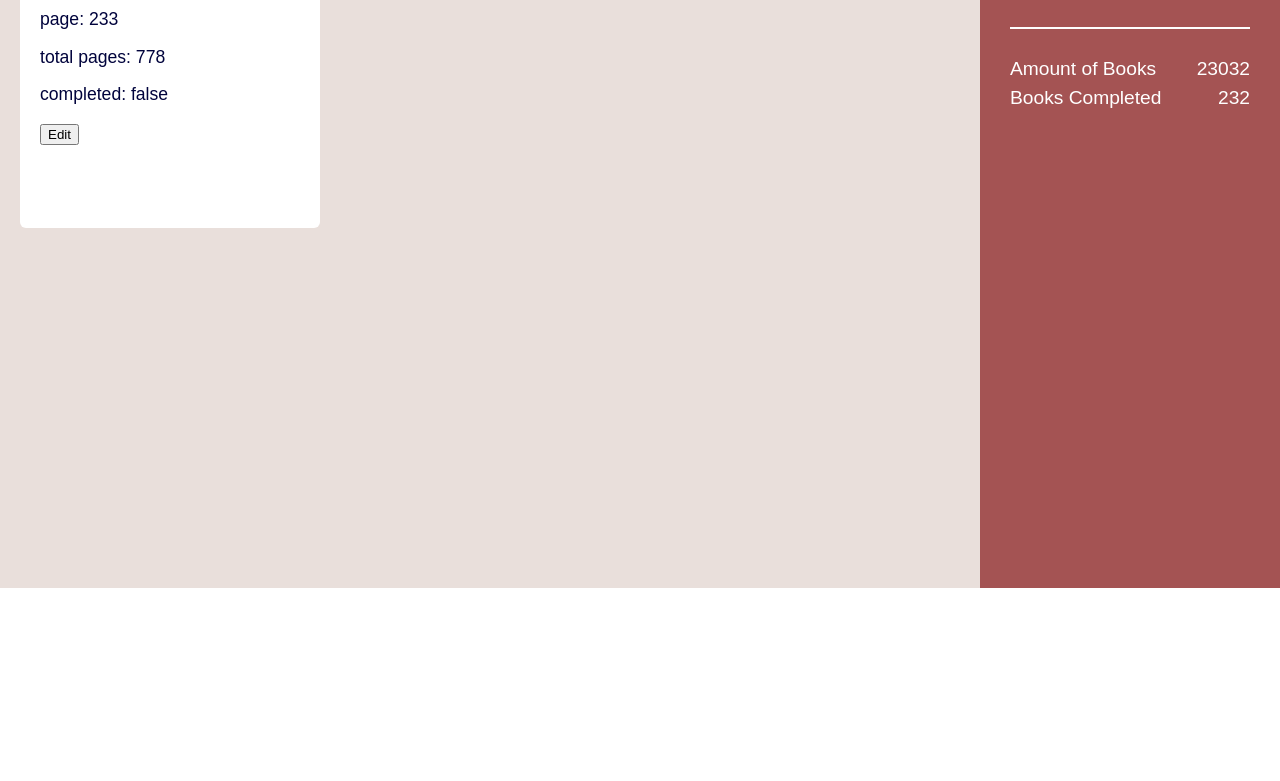
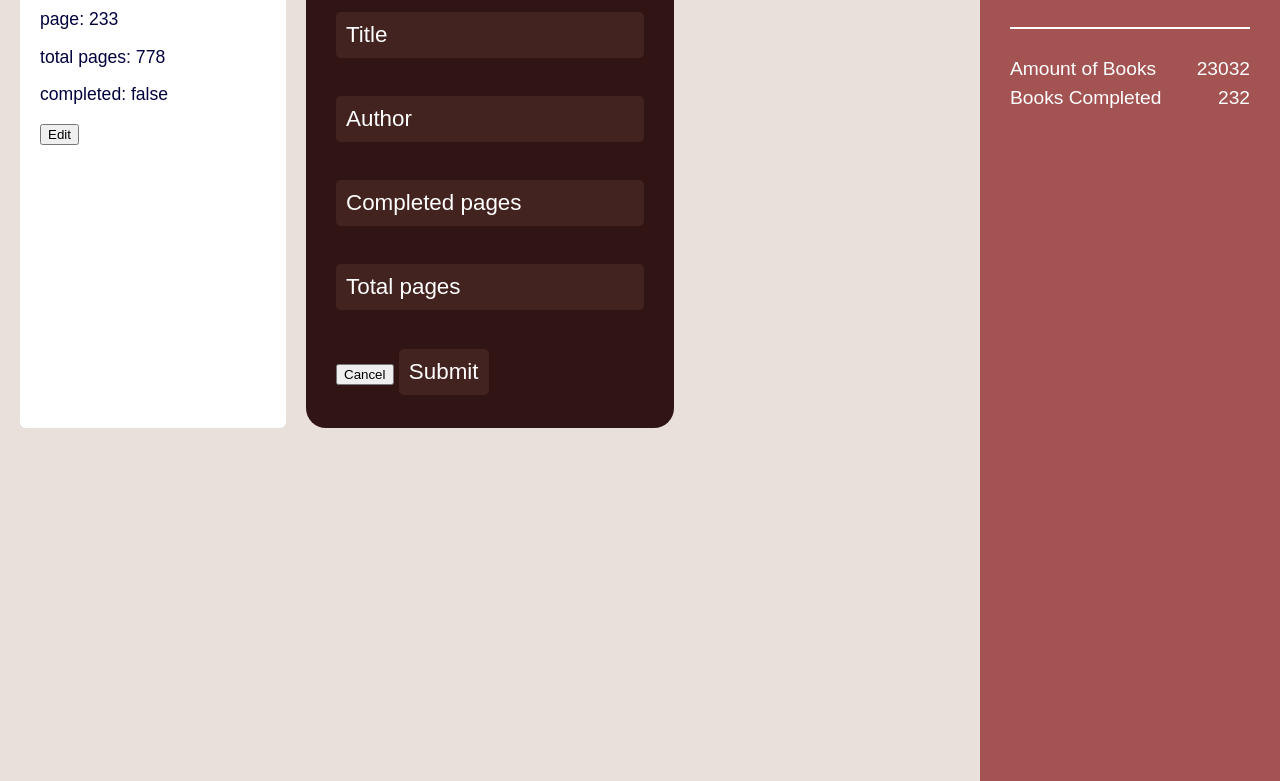
Before and after one commit to Kessius00/library, a plain HTML site: page index.html in a window 1280 px wide. Shown: the part 212-993 px from the top of the page. Before the commit the page ends 800 px from the top, so only its background shows below. Drawn offline with Linux system fonts and the light colour scheme; a web font is replaced by a local one.

Commit message:
Add form styling

```diff
--- a/index.html
+++ b/index.html
@@ -33,6 +33,24 @@
                 <button>Edit</button>
             </div>
 
+            <div class="newBookForm">
+                <form action="get" id="bookForm">
+                    <h2>What book?</h2>
+                    <input type="text" placeholder="Title" id="title" required>
+                    <input type="text" placeholder="Author" id="author" required>
+                    <input type="number" name="completedPages" id="completedPages" max="99999999" placeholder="Completed pages" required>
+                    <input type="number" name="totPages" id="totPages" max="99999999" placeholder="Total pages" required>
+                <div>
+                        <button id="cancel">Cancel</button>
+                        <input id="submit" type="submit">
+                    </div>
+
+
+
+
+                </form>
+            </div>
+
 
         </div>
 
@@ -51,20 +69,11 @@
 
         </div>
 
+
+
+
         <!-- <div class="footer">
             <p>Made By <a href="https://github.com/Kessius00" target="_blank">Kessius</a>!</p>
-        </div> -->
-
-        <!-- <div class="newBookForm">
-            <form action="get">
-                <input type="text" placeholder="Title" id="title">
-                <input type="text" placeholder="Author" id="author">
-                <input type="number" name="totPages" id="totPages">
-                <input type="number" name="completedPages" id="completedPages">
-                <button id="cancel">Cancel</button>
-                <button id="submit" type="submit">Submit</button>
-
-            </form>
         </div> -->
     </div>
 </body>
--- a/script.js
+++ b/script.js
@@ -1,3 +1,22 @@
+// constants
+// clickable
+const addBookBtn = document.querySelector('.addBook');
+
+const formCancel = document.querySelector('#cancel');
+const formSubmit = document.querySelector('#submit');
+const
+
+
+// changable
+const amountOfBooks = document.querySelector('.amountOfBooks p');
+const completedBooks = document.querySelector('.booksCompleted p');
+
+
+
+
+
+
+
 function Book(title, author, pages, read){
     this.title = title;
     this.author = author;
@@ -23,8 +42,9 @@ function addBookToLibrary(){
 
 }
 
+// nice form function: the form reset function (form.reset()) - to reset the form
+// create a formData object, iterate over it with forof loop
 
-const addBookBtn = document.querySelector('.addBook');
 
 addBookBtn.addEventListener('click', ()=>{
 
--- a/style.css
+++ b/style.css
@@ -123,3 +123,45 @@ h1{
     font-size: 1.6rem;
     align-self: center;
 }
+
+#bookForm{
+    background-color: rgb(49, 21, 21);
+
+    padding:10px 30px 10px 30px;
+    border-radius: 20px;
+
+    display: flex;
+    flex-direction: column;
+    justify-content: space-evenly;
+    gap: 15px;
+
+    height: 500px;
+
+    color: white;
+
+}
+
+::placeholder{
+    color: white;
+    /* padding-left: 10px; */
+}
+
+#bookForm input{
+    background-color: var(--main-color);
+    border: none;
+    border-radius: 5px;
+    font-family: 'Anek Devanagari', sans-serif;
+    font-size: 1.4rem;
+    color: white;
+    padding: 10px;
+}
+
+#bookForm input:focus{
+    transition-property: background-color;
+    transition-duration: 2s;
+    background-color: var(--main-color-hover);
+}
+
+h2{
+    font-size: 2rem;
+}
```
Also changed, not shown: README.md.
